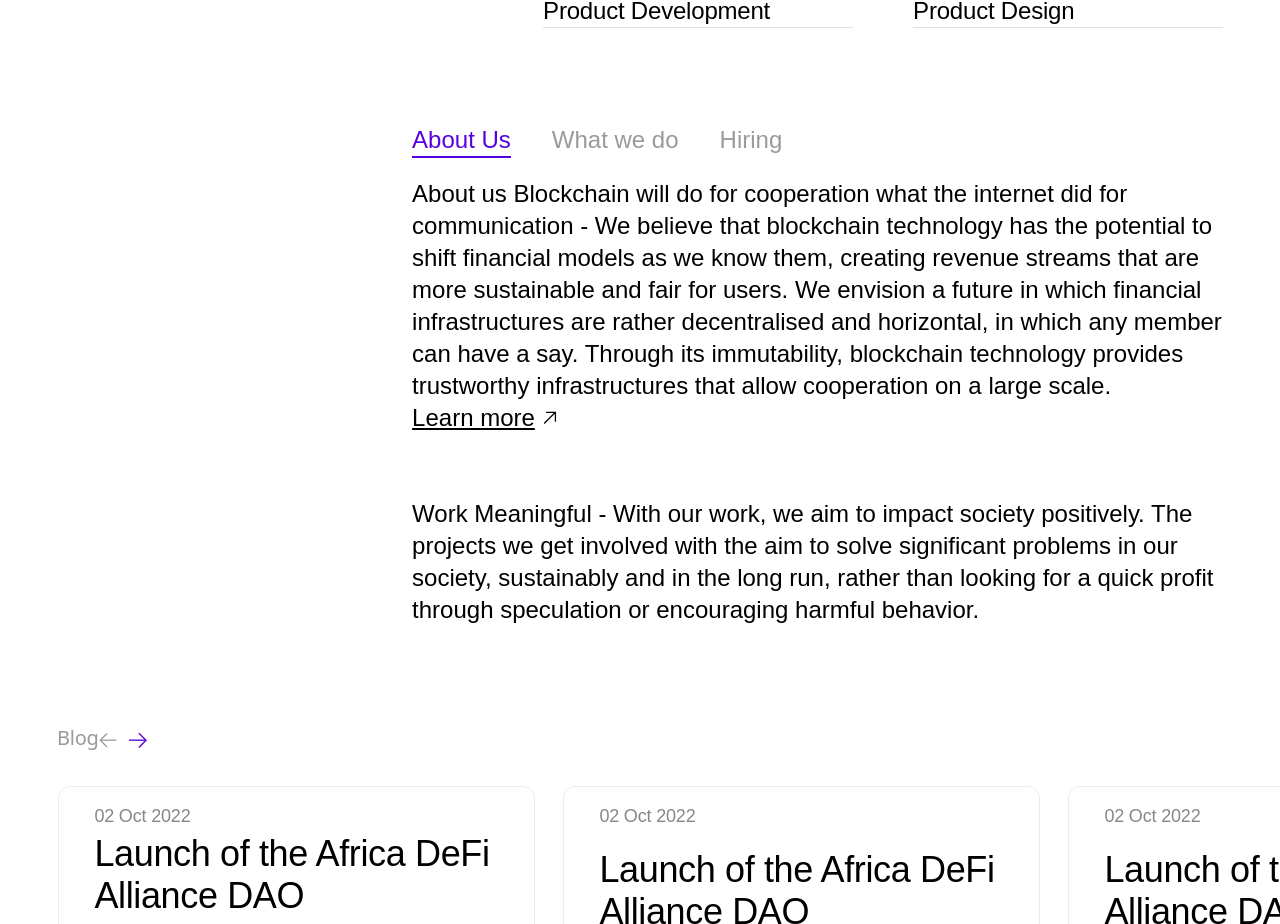
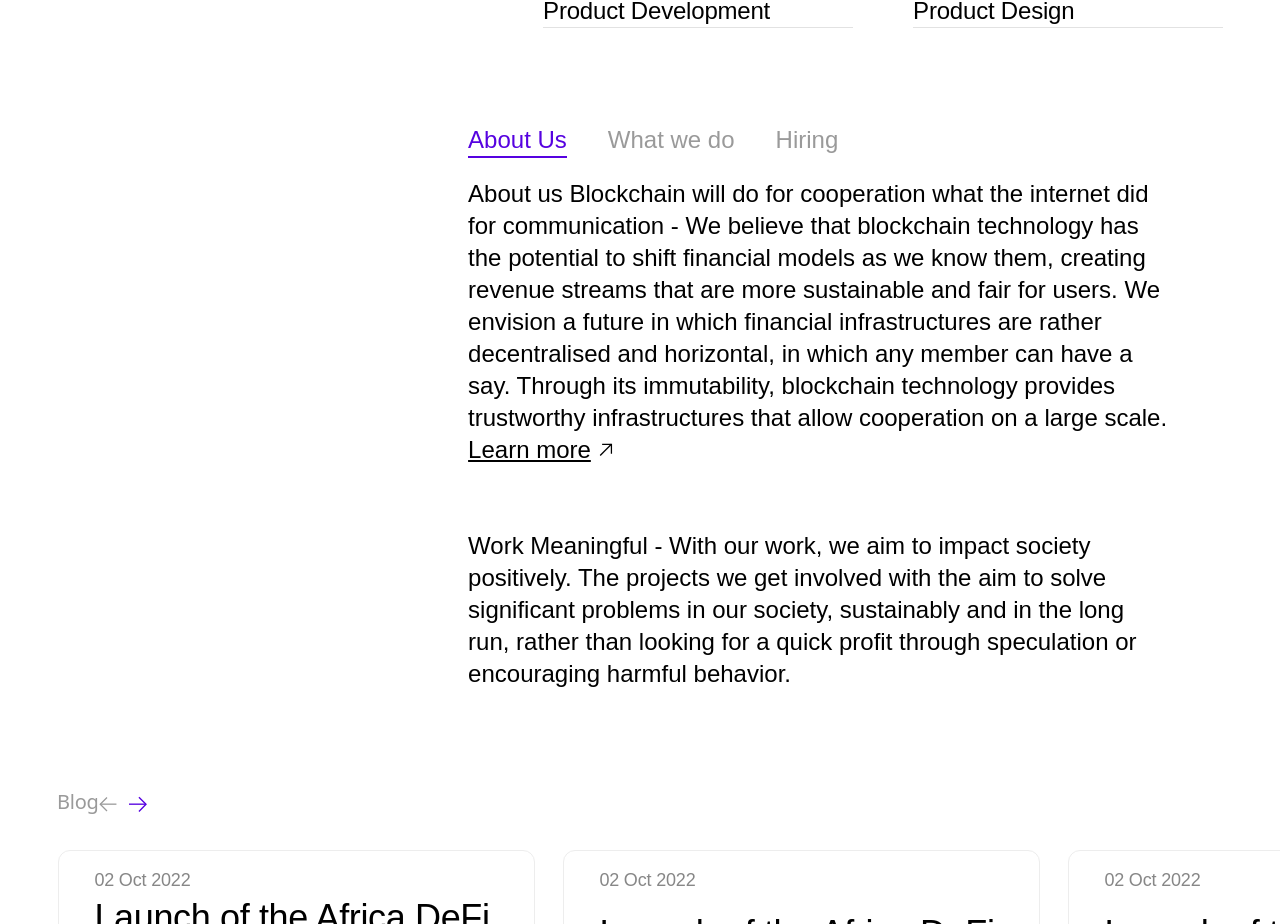
Before and after one commit to TheGymRwanda/unit8-maroon, a Next.js app: page / in a window 1280 px wide. Shown: the part 1240-2164 px from the top of the page. Built offline with nearby package versions, Linux system fonts and the light colour scheme.

Commit message:
Fix: Adding animation when switching between about tabs

```diff
--- a/components/functions/OneTab.jsx
+++ b/components/functions/OneTab.jsx
@@ -6,8 +6,8 @@ export function OneTab({
     return (
       <span
         onClick={() => setActive()}
-        className={`cursor-pointer   hover:text-primary-purple text-2xl mb-5 ${
-          isActive ? 'text-primary-purple border-b-2 border-primary-purple' : 'text-dark-grey'
+        className={`cursor-pointer  transition-all ease-in duration-500  text-2xl mb-5 ${
+          isActive ? 'text-primary-purple border-b-2  border-primary-purple' : 'text-dark-grey border-transparent border-b-2'
         }`}
       >
         {text}
--- a/components/section/AboutSection/About.jsx
+++ b/components/section/AboutSection/About.jsx
@@ -16,8 +16,8 @@ export default function About (){
     const [activeTab, setActiveTab] = useState(0);
     return(
       <Wrapper>
-                <section className='hidden md:flex justify-end py-24'>
-        <div className='hidden w-semi font-Neufile md:block '>
+                <section className='hidden md:flex  justify-end py-24'>
+        <div className='hidden w-semi px-14 font-Neufile md:block '>
    <div className=''>
      <div className='flex gap-10.5'>
        <OneTab
```
